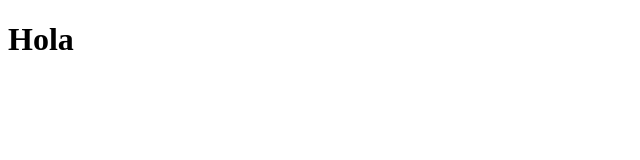
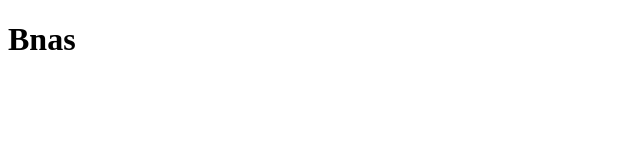
Before and after one commit to alka653/pro, a plain HTML site: page index.html in a window 1280 px wide. Shown: the full height of the page, 0-640 px from the left. Drawn offline with Linux system fonts and the light colour scheme.

Commit message:
add bnas

```diff
--- a/index.html
+++ b/index.html
@@ -5,6 +5,6 @@
      <title>Document</title>
 </head>
 <body>
-     <h1>Hola</h1>
+     <h1>Bnas</h1>
 </body>
 </html>
```
